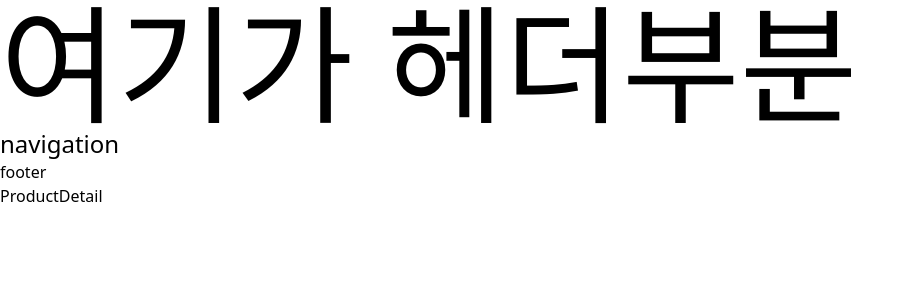
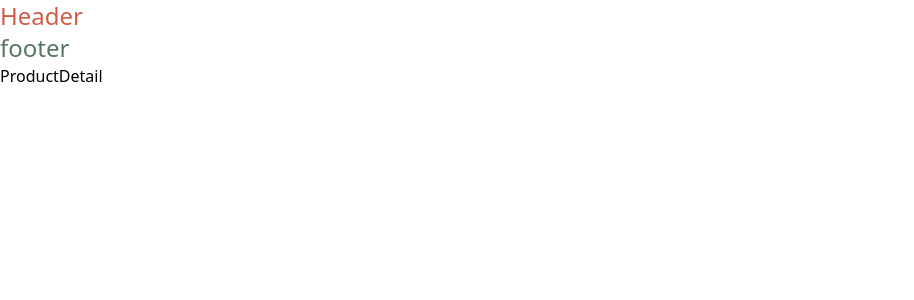
Before and after one commit to sssseungk/Pet_Bridge, a React (Vite) app: page / in a window 1280 px wide. Shown: the top 300 px of the page, without its empty margins (0-914 px from the left). Built offline with nearby package versions, Linux system fonts and the light colour scheme; a web font is replaced by a local one.

Commit message:
[Modify] layout  수정

```diff
--- a/src/layout/Footer.jsx
+++ b/src/layout/Footer.jsx
@@ -1,7 +1,6 @@
-
 function Footer() {
   return (
-    <div>footer</div>
+    <div className="text-2xl text-pet-green">footer</div>
   )
 }
 
--- a/src/layout/Header.jsx
+++ b/src/layout/Header.jsx
@@ -1,10 +1,7 @@
-import Nav from "./nav"
-
 function Header() {
   return (
-    <header className="text-9xl">
-      여기가 헤더부분
-      <Nav/>
+    <header className="text-2xl text-pet-red">
+      Header
     </header>
   )
 }
--- a/src/layout/Nav.jsx
+++ b/src/layout/Nav.jsx
@@ -1,6 +1,6 @@
 function Nav() {
   return (
-    <div className="text-2xl">navigation</div>
+    <nav>navigation</nav>
   )
 }
 
```
